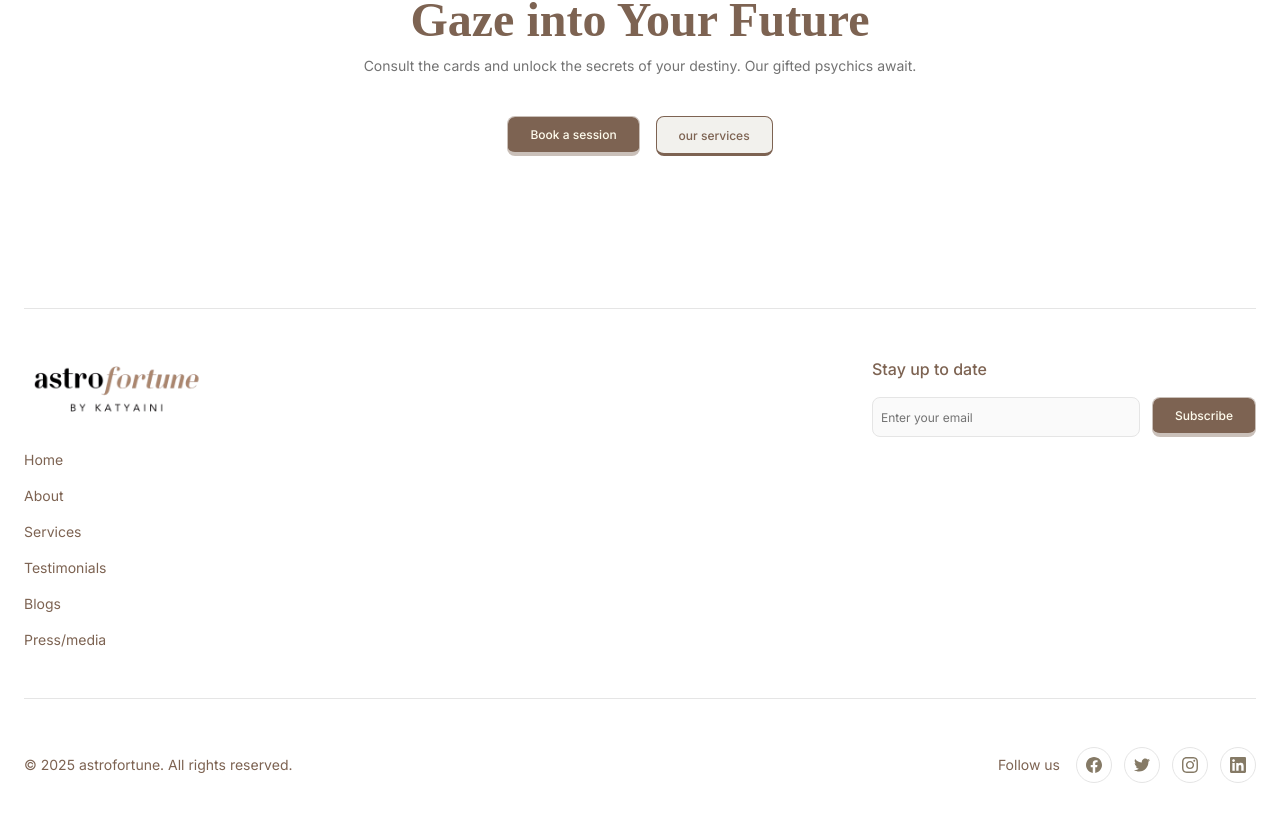
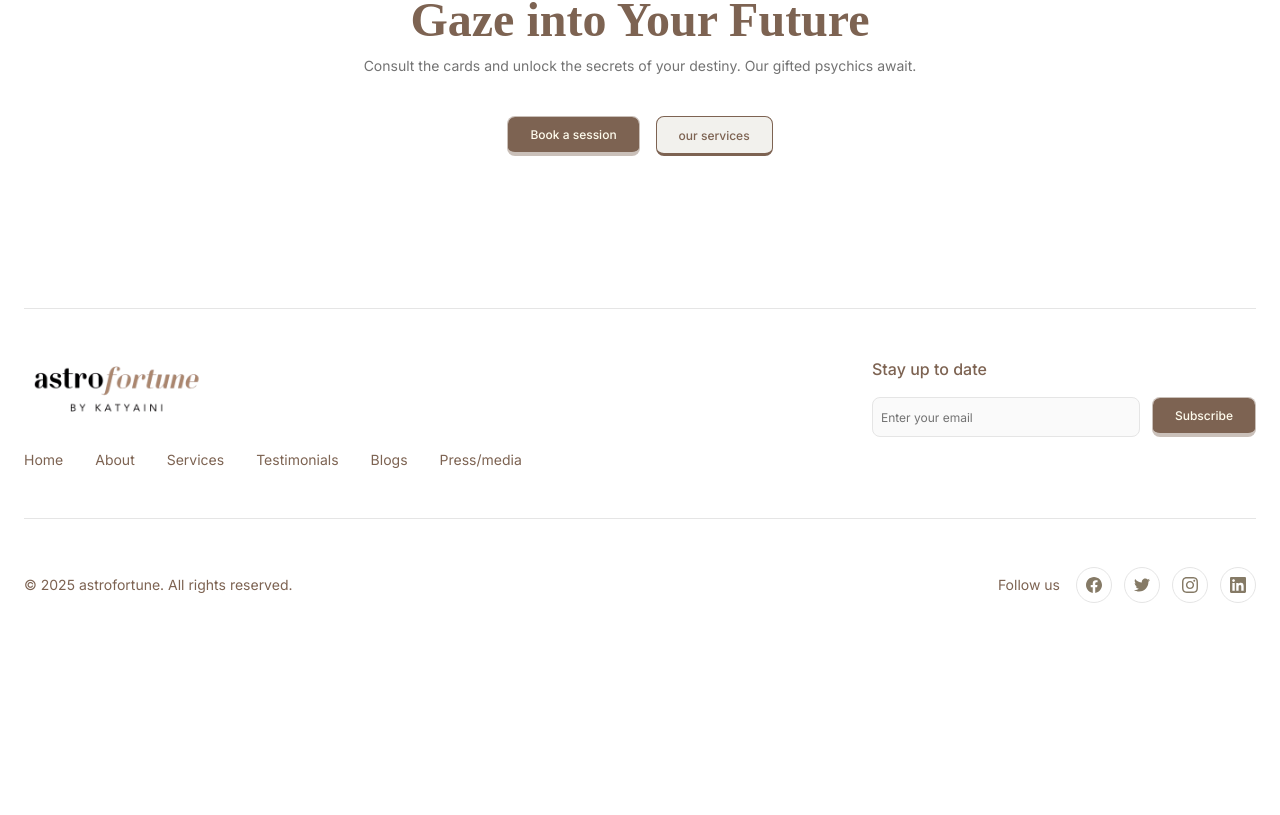
Before and after one commit to guru-dhanush/astro-fortune, a Next.js app: page / in a window 1280 px wide. Shown: the part 4943-5758 px from the top of the page. After the commit the page ends 5578 px from the top, so only its background shows below. Built offline with nearby package versions, Linux system fonts and the light colour scheme.

Commit message:
navigation szie fix

```diff
--- a/components/Footer.tsx
+++ b/components/Footer.tsx
@@ -45,7 +45,7 @@ const Footer = () => {
           </div>
 
           {/* Navigation */}
-          <nav className="flex flex-col  gap-x-8 gap-y-4 text-sm">
+          <nav className="flex flex-col lg:flex-row  gap-x-8 gap-y-4 text-sm">
             {FOOTER_DATA.navigation.map((item) => (
               <a
                 key={item}
```
